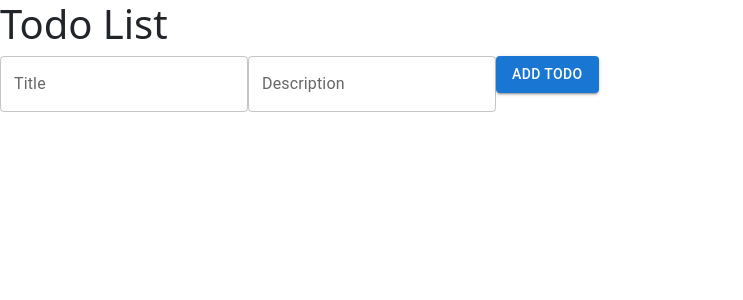
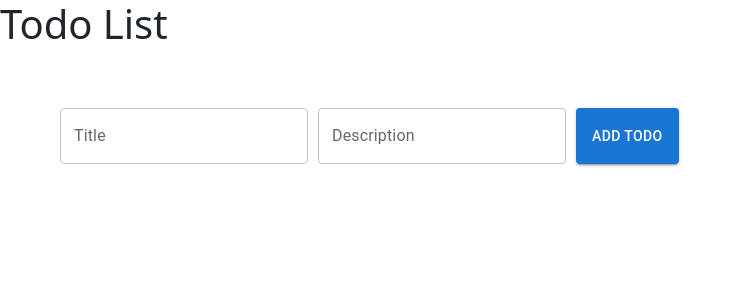
Before and after one commit to Valkor95/REACT_HW, a React (Vite) app: page / in a window 1280 px wide. Shown: the top 300 px of the page, without its empty margins (0-743 px from the left). Built offline with nearby package versions, Linux system fonts and the light colour scheme.

Commit message:
HW95_v18

```diff
--- a/package.json
+++ b/package.json
@@ -31,6 +31,7 @@
     "eslint-plugin-react": "^7.34.2",
     "eslint-plugin-react-hooks": "^4.6.2",
     "eslint-plugin-react-refresh": "^0.4.7",
+    "sass": "^1.77.8",
     "vite": "^5.3.1"
   }
 }
--- a/src/styles/TodoForm/TodoForm.module.css
+++ b/src/styles/TodoForm/TodoForm.module.css
@@ -1,7 +1,8 @@
 form {
-  margin: 0;
-  padding: 0;
-  display: block;
+  margin: 30px;
+  padding: 30px;
+  display: flex;
+  gap: 10px;
 }
 
 /*# sourceMappingURL=TodoForm.module.css.map */
--- a/src/styles/TodoForm/TodoForm.module.scss
+++ b/src/styles/TodoForm/TodoForm.module.scss
@@ -1,5 +1,6 @@
 form{
-  margin: 0;
-  padding: 0;
-  display: block;
+  margin: 30px;
+  padding: 30px;
+  display: flex;
+  gap: 10px;
 }
```
Also changed, not shown: 2 other files (tests, documents, lock files or other folders).
